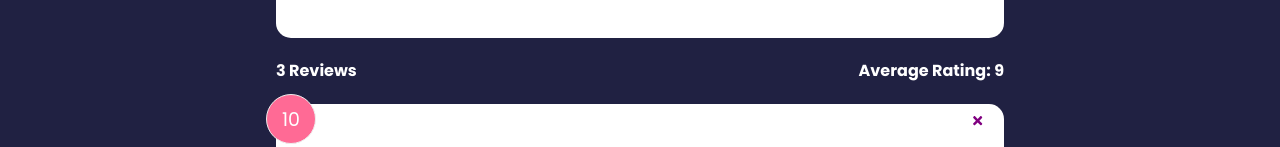
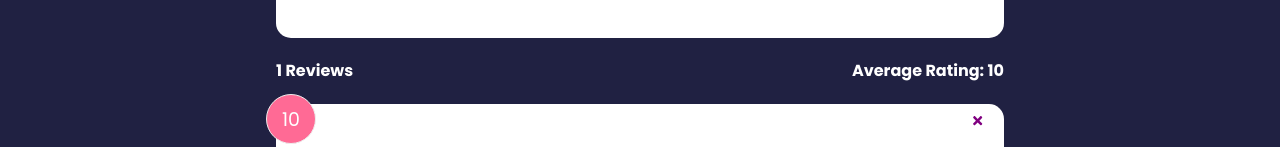
Before and after one commit to sholabioku/feedback-app, a React (Create React App) app: page / in a window 1280 px wide. Shown: the part 355-502 px from the top of the page. Built offline with nearby package versions, Linux system fonts and the light colour scheme; the HTML template or start-up script is replaced by a standard one.

Commit message:
Use feedback context for FeedbackStats component

```diff
--- a/src/App.jsx
+++ b/src/App.jsx
@@ -36,7 +36,7 @@ function App() {
               element={
                 <>
                   <FeedbackForm handleAdd={addFeedback} />
-                  <FeedbackStats feedback={feedback} />
+                  <FeedbackStats />
                   <FeedbackList handleDelete={deleteFeedback} />
                 </>
               }
--- a/src/components/FeedbackStats.jsx
+++ b/src/components/FeedbackStats.jsx
@@ -1,6 +1,9 @@
-import PropTypes from 'prop-types';
+import { useContext } from 'react';
+import FeedbackContext from '../context/FeedbackContext';
 
-function FeedbackStats({ feedback }) {
+function FeedbackStats() {
+  const { feedback } = useContext(FeedbackContext);
+
   let average =
     feedback.reduce((acc, cur) => {
       return acc + cur.rating;
@@ -16,8 +19,4 @@ function FeedbackStats({ feedback }) {
   );
 }
 
-FeedbackStats.propTypes = {
-  feedback: PropTypes.array.isRequired,
-};
-
 export default FeedbackStats;
```
